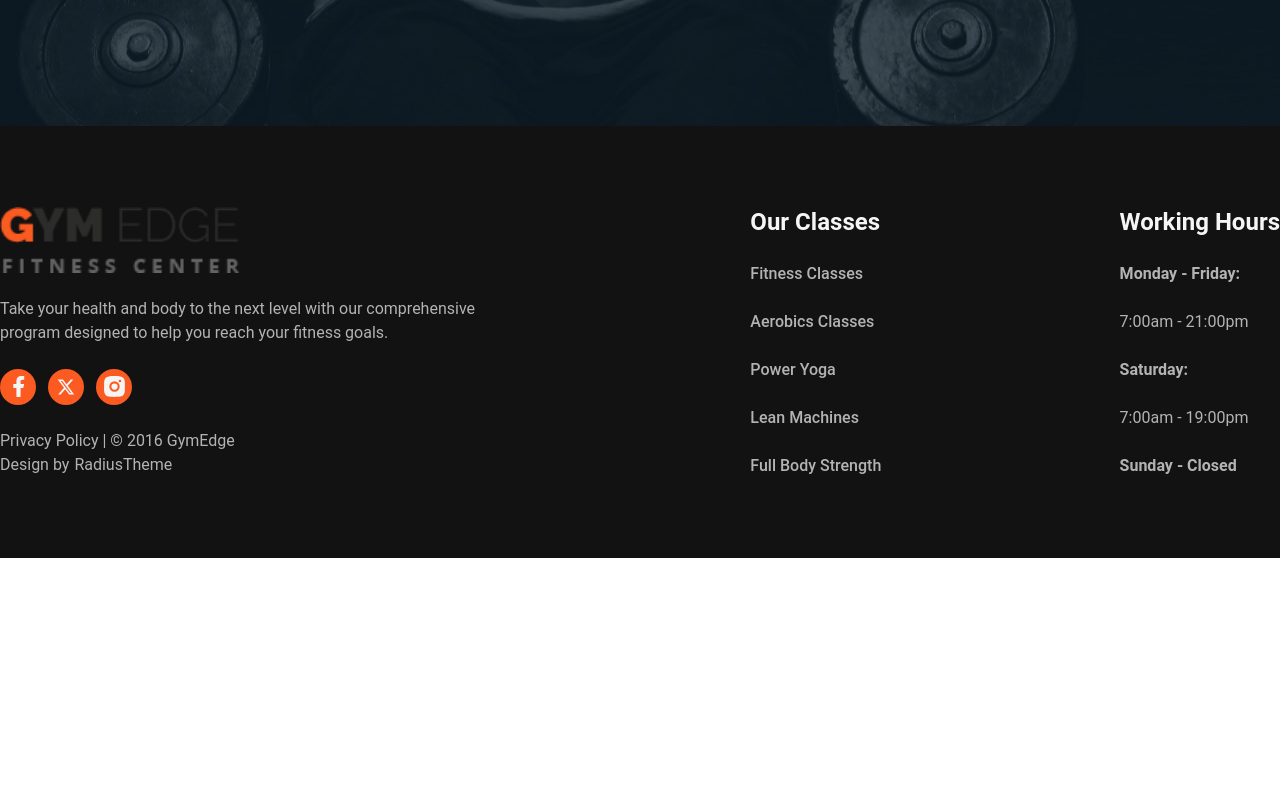
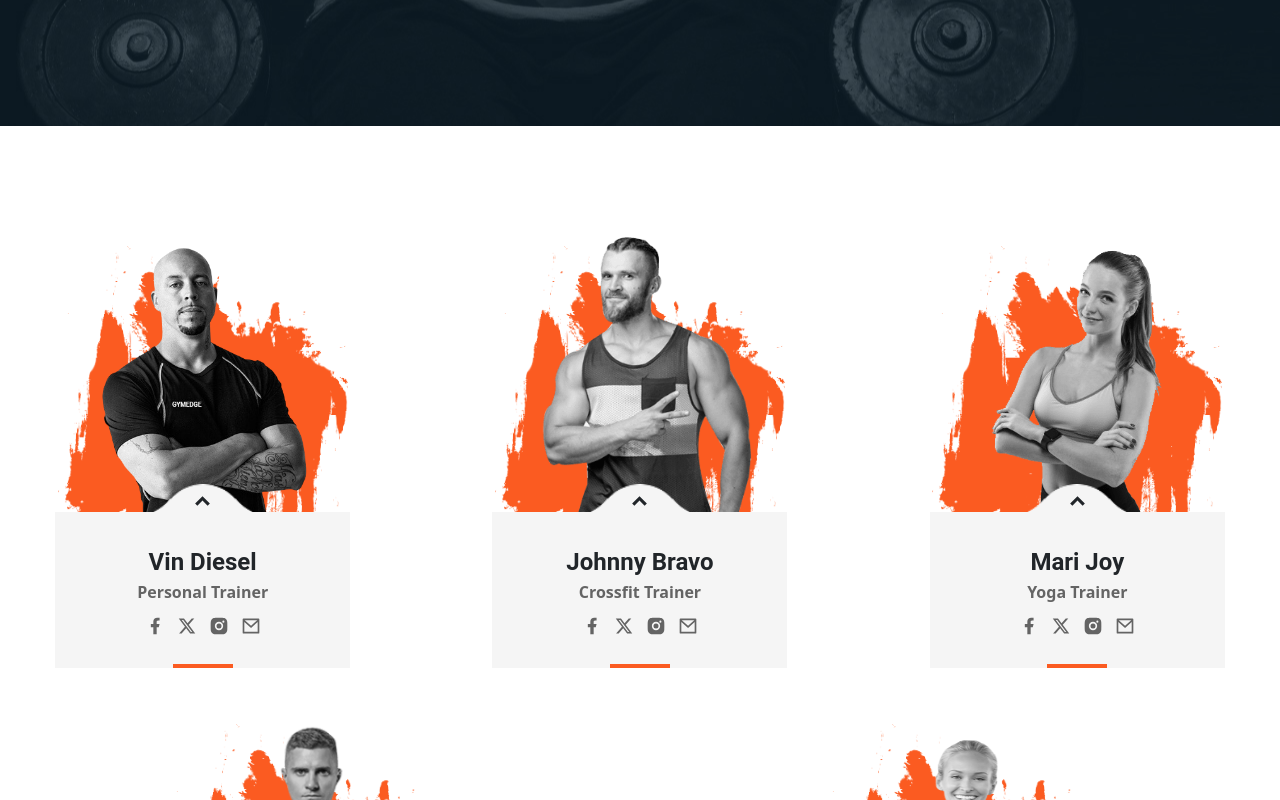
Before and after one commit to phlptnc/gym-edge, a React (Vite) app: page /Trainers in a window 1280 px wide. Shown: the part 260-1060 px from the top of the page. Before the commit the page ends 818 px from the top, so only its background shows below. Built offline with nearby package versions, Linux system fonts and the light colour scheme; the HTML template or start-up script is replaced by a standard one.

Commit message:
reusable trainer component and trainer page

```diff
--- /dev/null
+++ b/src/components/TrainerCard.jsx
@@ -0,0 +1,55 @@
+import React from "react"
+import { BiSolidChevronUp } from "react-icons/bi"
+import {
+    RiFacebookFill,
+    RiTwitterXFill,
+    RiInstagramFill,
+    RiMailLine,
+} from "react-icons/ri"
+
+function TrainerCard(props) {
+    return (
+        <>
+            <div className="trainers-card w-[300px] relative after:content-[''] after:h-[4px] after:w-[20%] after:bg-[#fb5b21] after:absolute after:bottom-0 after:left-0 after:right-0 after:mx-auto after:ease-in-out after:duration-700 cursor-pointer hover:after:w-[100%]">
+                {/* Upper */}
+                <div className="bg-[url('../../assets/trainer/bg-splash.png')] bg-[length:290px_400px] bg-no-repeat bg-[center_top_1.5rem] flex flex-col items-center justify-end h-[290px] relative overflow-hidden">
+                    <img
+                        src={"../../assets/trainer/" + props.image + ".png"}
+                        alt={props.name}
+                        className="h-[100%] grayscale ease-in-out duration-300 hover:grayscale-0"
+                    />
+                    <div className="mt-[-29px] absolute translate-y-[291px] ease-in-out duration-300 hover:translate-y-0">
+                        <div className="bg-[url('../../assets/trainer/button.png')] bg-no-repeat bg-cover w-[130px] h-[1.8rem] mx-auto flex item-center justify-center pt-[5px]">
+                            <BiSolidChevronUp size={25} />
+                        </div>
+
+                        <p className="bg-[#00000080] h-[290px] p-[2.5rem] text-[#f5f5f5] leading-relaxed">
+                            Lorem ipsum dolor sit, amet consectetur adipisicing
+                            elit. Quasi, et, assumenda nobis non dignissimos
+                            veritatis deserunt odit, fugiat doloremque
+                            voluptates explicabo? Corporis itaque quae
+                            consequatur sapiente maiores?
+                        </p>
+                    </div>
+                </div>
+                {/* Lower */}
+                <div className="lower bg-[#f5f5f5] flex flex-col justify-center items-center py-[2rem]">
+                    <p className="text-[1.5rem] font-semibold ease-in-out duration-300 hover:text-[#fb5b21]">
+                        {props.name}
+                    </p>
+                    <p className="font-semibold text-[#646464] font-sans">
+                        {props.position}
+                    </p>
+                    <div className="flex justify-center gap-3 mt-3 text-[20px] text-[#646464]">
+                        <RiFacebookFill className="ease-in-out duration-300 hover:text-[#fb5b21]" />
+                        <RiTwitterXFill className="ease-in-out duration-300 hover:text-[#fb5b21]" />
+                        <RiInstagramFill className="ease-in-out duration-300 hover:text-[#fb5b21]" />
+                        <RiMailLine className="ease-in-out duration-300 hover:text-[#fb5b21]" />
+                    </div>
+                </div>
+            </div>
+        </>
+    )
+}
+
+export default TrainerCard
--- a/src/components/Trainers.jsx
+++ b/src/components/Trainers.jsx
@@ -1,16 +1,10 @@
 import React from "react"
 import Slider from "react-slick"
-import SectionHeader from "./sectionHeader"
+import SectionHeader from "./SectionHeader"
 import PrevArrow from "./Buttons/PrevArrow"
 import NextArrow from "./Buttons/NextArrow"
 import trainersData from "./TrainersData"
-import { BiSolidChevronUp } from "react-icons/bi"
-import {
-    RiFacebookFill,
-    RiTwitterXFill,
-    RiInstagramFill,
-    RiMailLine,
-} from "react-icons/ri"
+import TrainerCard from "./TrainerCard"
 
 var settings = {
     dots: false,
@@ -60,49 +54,11 @@ function Trainers() {
                 <Slider {...settings}>
                     {/* Card */}
                     {trainersData.map((item) => (
-                        <div className="trainers-card w-[300px] relative after:content-[''] after:h-[4px] after:w-[20%] after:bg-[#fb5b21] after:absolute after:bottom-0 after:left-0 after:right-0 after:mx-auto after:ease-in-out after:duration-700 cursor-pointer hover:after:w-[100%]">
-                            {/* Upper */}
-                            <div className="bg-[url('../../assets/trainer/bg-splash.png')] bg-[length:290px_400px] bg-no-repeat bg-[center_top_1.5rem] flex flex-col items-center justify-end h-[290px] relative overflow-hidden">
-                                <img
-                                    src={
-                                        "../../assets/trainer/" +
-                                        item.image +
-                                        ".png"
-                                    }
-                                    alt={item.name}
-                                    className="h-[100%] grayscale ease-in-out duration-300 hover:grayscale-0"
-                                />
-                                <div className="mt-[-29px] absolute translate-y-[291px] ease-in-out duration-300 hover:translate-y-0">
-                                    <div className="bg-[url('../../assets/trainer/button.png')] bg-no-repeat bg-cover w-[130px] h-[1.8rem] mx-auto flex item-center justify-center pt-[5px]">
-                                        <BiSolidChevronUp size={25} />
-                                    </div>
-
-                                    <p className="bg-[#00000080] h-[290px] p-[2.5rem] text-[#f5f5f5] leading-relaxed">
-                                        Lorem ipsum dolor sit, amet consectetur
-                                        adipisicing elit. Quasi, et, assumenda
-                                        nobis non dignissimos veritatis deserunt
-                                        odit, fugiat doloremque voluptates
-                                        explicabo? Corporis itaque quae
-                                        consequatur sapiente maiores?
-                                    </p>
-                                </div>
-                            </div>
-                            {/* Lower */}
-                            <div className="lower bg-[#f5f5f5] flex flex-col justify-center items-center py-[2rem]">
-                                <p className="text-[1.5rem] font-semibold ease-in-out duration-300 hover:text-[#fb5b21]">
-                                    {item.name}
-                                </p>
-                                <p className="font-semibold text-[#646464] font-sans">
-                                    {item.position}
-                                </p>
-                                <div className="flex justify-center gap-3 mt-3 text-[20px] text-[#646464]">
-                                    <RiFacebookFill className="ease-in-out duration-300 hover:text-[#fb5b21]" />
-                                    <RiTwitterXFill className="ease-in-out duration-300 hover:text-[#fb5b21]" />
-                                    <RiInstagramFill className="ease-in-out duration-300 hover:text-[#fb5b21]" />
-                                    <RiMailLine className="ease-in-out duration-300 hover:text-[#fb5b21]" />
-                                </div>
-                            </div>
-                        </div>
+                        <TrainerCard
+                            image={item.image}
+                            name={item.name}
+                            position={item.position}
+                        />
                     ))}
                 </Slider>
             </div>
--- a/src/pages/Trainers.jsx
+++ b/src/pages/Trainers.jsx
@@ -1,10 +1,23 @@
 import React from "react"
 import PageTitle from "../components/Title/PageTitle"
+import TrainerCard from "../components/TrainerCard"
+import trainersData from "../components/TrainersData"
 
 function Trainers() {
     return (
         <>
             <PageTitle title="All Trainers" />
+            <div className="container flex flex-col min-[900px]:flex-row justify-between gap-10 py-[6rem] px-10 lg:px-0">
+                <div className="flex flex-wrap justify-around gap-8">
+                    {trainersData.map((item) => (
+                        <TrainerCard
+                            image={item.image}
+                            name={item.name}
+                            position={item.position}
+                        />
+                    ))}
+                </div>
+            </div>
         </>
     )
 }
```
